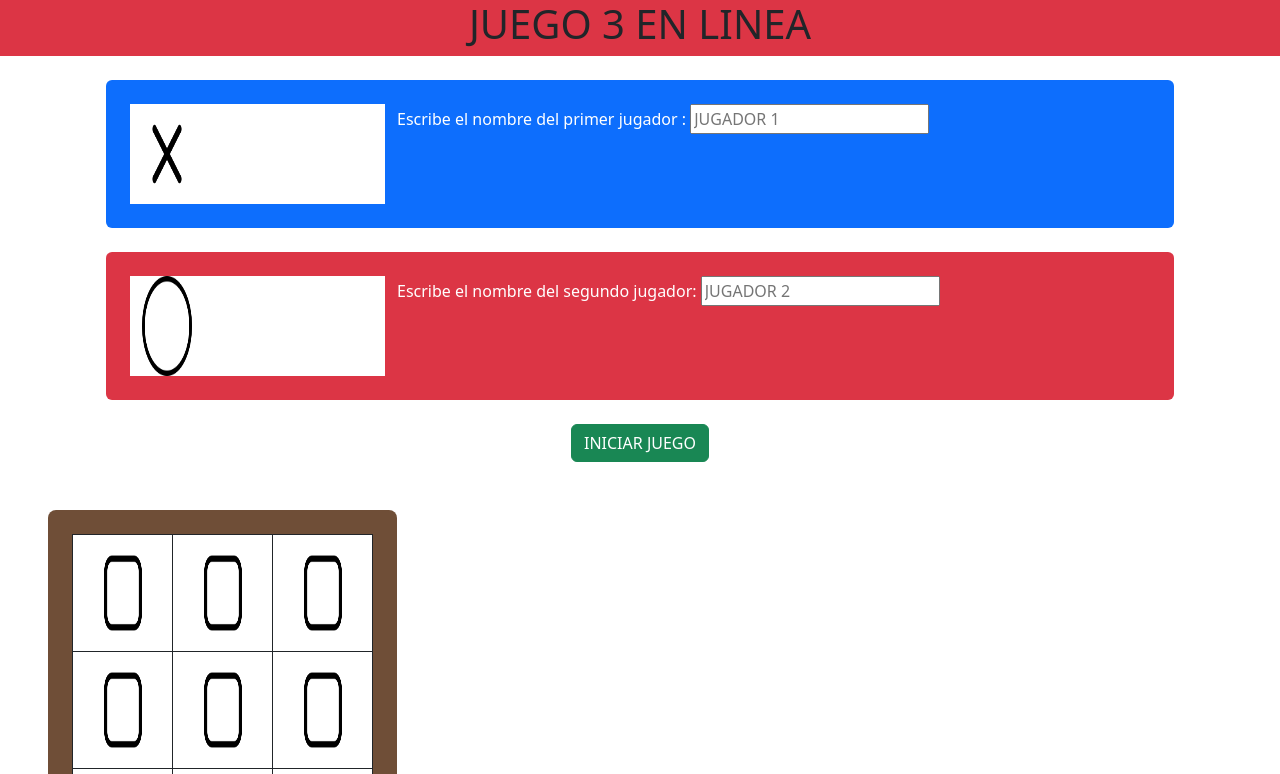
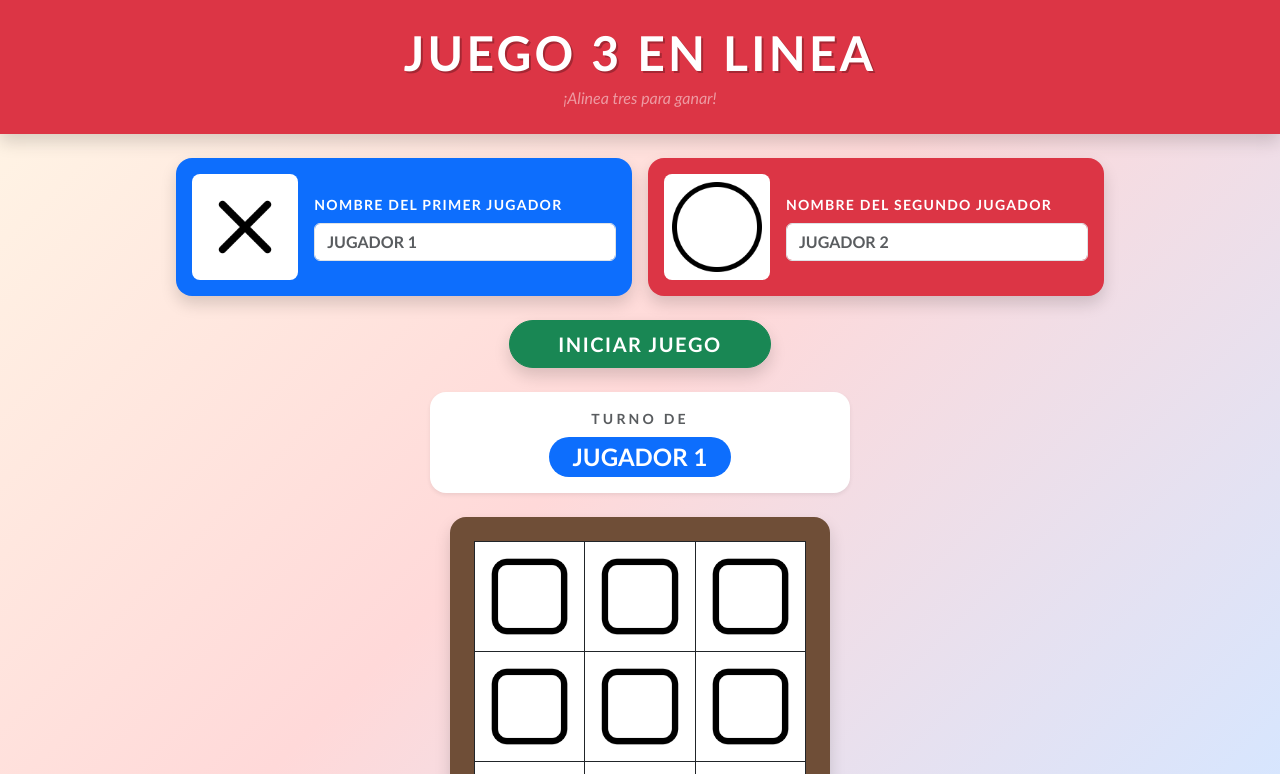
Before and after one commit to lagladario1g-tech/tresenraya, a plain HTML site: page index.html in a window 1280 px wide. Both pictures are taken after a click on the button "INICIAR JUEGO". Shown: the top 774 px of the page. Drawn offline with nearby package versions, Linux system fonts and the light colour scheme.

Commit message:
Version Final

```diff
--- a/index.html
+++ b/index.html
@@ -1,116 +1,188 @@
 <!DOCTYPE html>
-<html lang="en">
+<html lang="es">
 <head>
     <meta charset="UTF-8">
     <meta name="viewport" content="width=device-width, initial-scale=1.0">
     <title>TRES EN RAYA</title>
     <link href="https://cdn.jsdelivr.net/npm/bootstrap@5.3.9/dist/css/bootstrap.min.css" rel="stylesheet" integrity="sha384-yEPZ7jP9S0QKiUQ0m3jjsO4ProIW7wvR9gXkI7JOGa2XVsw53Yke2bsdkBbjmmiX" crossorigin="anonymous">
+</head>
+<body class="min-vh-100" style="background: linear-gradient(135deg, #fff7e6 0%, #ffd9d9 50%, #d6e6ff 100%) fixed; font-family: 'Trebuchet MS', 'Segoe UI', system-ui, sans-serif;">
 
-    <header class="bg-danger">
-        <div class="row ">
-            <div class="col-12 text-center">
-                <h1>JUEGO 3 EN LINEA</h1>
+    <!--TITULO-->
+    <header class="bg-danger text-white shadow py-4">
+        <div class="container">
+            <div class="row">
+                <div class="col-12 text-center">
+                    <h1 class="display-5 fw-bolder text-uppercase mb-1" style="letter-spacing: .2rem; text-shadow: 2px 2px 0 rgba(0,0,0,.25);">JUEGO 3 EN LINEA</h1>
+                    <p class="mb-0 fst-italic text-white-50">¡Alinea tres para ganar!</p>
+                </div>
             </div>
         </div>
     </header>
-    <!--INGRESAR JGUADORES-->
-    <section >
-        <div class="container container-lg  ">
+
+    <!--INGRESAR JUGADORES-->
+    <section class="container my-4">
+        <div class="row g-3 justify-content-center">
             <!--JUGADOR 1-->
-            <div class="row bg-primary text-white rounded m-4 p-4">
-                <div class="col-3 bg-white " >
-                    <img src="img/equis.png" alt="imagen de la equis" width="50" height="100">
-                </div>
-                <div class="col-9">
-                    <label for="nombre">Escribe el nombre del primer jugador :</label>
-                    <input type="text" id="nombre" placeholder="JUGADOR 1">
-
+            <div class="col-12 col-md-6 col-lg-5">
+                <div class="row g-0 align-items-center bg-primary text-white rounded-4 shadow p-3 h-100">
+                    <div class="col-3 col-sm-2 col-md-3 bg-white rounded-3 p-2 text-center">
+                        <img class="img-fluid" src="img/equis.png" alt="imagen de la equis">
+                    </div>
+                    <div class="col-9 col-sm-10 col-md-9 ps-3">
+                        <label for="nombre1" class="form-label fw-bold text-uppercase small" style="letter-spacing: .08rem;">Nombre del primer jugador</label>
+                        <input type="text" id="nombre1" class="form-control fw-semibold" placeholder="JUGADOR 1">
+                    </div>
                 </div>
             </div>
             <!--JUGADOR 2-->
-            <div class="row bg-danger text-white rounded m-4 p-4  ">
-                <div class="col-3 bg-white  " >
-                    <img class="" src="img/circulo.png" alt="imagen del circulo" width="50" height="100">
-                </div>
-                <div class="col-9">
-                    <label for="nombre">Escribe el nombre del segundo jugador:</label>
-                    <input type="text" id="nombre" placeholder="JUGADOR 2">
-
+            <div class="col-12 col-md-6 col-lg-5">
+                <div class="row g-0 align-items-center bg-danger text-white rounded-4 shadow p-3 h-100">
+                    <div class="col-3 col-sm-2 col-md-3 bg-white rounded-3 p-2 text-center">
+                        <img class="img-fluid" src="img/circulo.png" alt="imagen del circulo">
+                    </div>
+                    <div class="col-9 col-sm-10 col-md-9 ps-3">
+                        <label for="nombre2" class="form-label fw-bold text-uppercase small" style="letter-spacing: .08rem;">Nombre del segundo jugador</label>
+                        <input type="text" id="nombre2" class="form-control fw-semibold" placeholder="JUGADOR 2">
+                    </div>
                 </div>
             </div>
         </div>
         <!--BOTON-->
-        <div class="d-flex justify-content-center">
-        <button type="button" class="btn btn-success">INICIAR JUEGO</button>
+        <div class="d-flex justify-content-center mt-4">
+            <button type="button" id="btnIniciar" class="btn btn-success btn-lg px-5 rounded-pill shadow fw-bolder text-uppercase" style="letter-spacing: .1rem;">Iniciar juego</button>
         </div>
+    </section>
 
     <!--TURNOS-->
+    <section class="container text-center">
+        <div class="bg-white rounded-4 shadow-sm py-3 px-2 d-inline-block w-100" style="max-width: 420px;">
+            <p class="text-muted mb-2 small text-uppercase fw-bold" style="letter-spacing: .2rem;">Turno de</p>
+            <h3 class="mb-0"><span id="turno" class="badge rounded-pill fs-4 px-4 py-2 text-wrap bg-primary">JUGADOR 1</span></h3>
+        </div>
     </section>
 
-
-    </section>
     <!--TABLERO TRES EN RAYA Y JUEGO-->
-    <main>
-         <div class="p-4 m-5 rounded-3" style="background-color: #6F4E37; width: fit-content;">
-            <table class="table table-bordered border-3 border-dark text-center align-middle mb-0" style="table-layout: fixed; width: 300px; height: 300px; font-size: 3rem;">
+    <main class="container d-flex justify-content-center my-4">
+        <div class="p-3 p-sm-4 rounded-4 shadow w-100" style="background-color: #6F4E37; max-width: 380px;">
+            <table class="table table-bordered border-3 border-dark text-center align-middle mb-0 bg-white w-100" style="table-layout: fixed;">
                 <tbody>
                 <tr>
-                    <td style="width: 100px; height: 100px;">
-                        <img id="1"class="" src="img/cuadrado.jpg" alt="imagen del circulo" width="50" height="100">
-                    </td>
-                    <td style="width: 100px; height: 100px;">
-                        <img class="" src="img/cuadrado.jpg" alt="imagen del circulo" width="50" height="100">
-                    </td>
-
-                    <td style="width: 100px; height: 100px;">
-                        <img class="" src="img/cuadrado.jpg" alt="imagen del circulo" width="50" height="100">
-                    </td>
+                    <td class="p-1"><img id="c0" class="img-fluid w-100" src="img/cuadrado.jpg" alt="casilla"></td>
+                    <td class="p-1"><img id="c1" class="img-fluid w-100" src="img/cuadrado.jpg" alt="casilla"></td>
+                    <td class="p-1"><img id="c2" class="img-fluid w-100" src="img/cuadrado.jpg" alt="casilla"></td>
                 </tr>
                 <tr>
-                    <td style="width: 100px; height: 100px;">
-                        <img class="" src="img/cuadrado.jpg" alt="imagen del circulo" width="50" height="100">
-                    </td>
-                    <td style="width: 100px; height: 100px;">
-                        <img class="" src="img/cuadrado.jpg" alt="imagen del circulo" width="50" height="100">
-                    </td>
-                    <td style="width: 100px; height: 100px;">
-                        <img class="" src="img/cuadrado.jpg" alt="imagen del circulo" width="50" height="100">
-                    </td>
+                    <td class="p-1"><img id="c3" class="img-fluid w-100" src="img/cuadrado.jpg" alt="casilla"></td>
+                    <td class="p-1"><img id="c4" class="img-fluid w-100" src="img/cuadrado.jpg" alt="casilla"></td>
+                    <td class="p-1"><img id="c5" class="img-fluid w-100" src="img/cuadrado.jpg" alt="casilla"></td>
                 </tr>
                 <tr>
-                    <td style="width: 100px; height: 100px;">
-                        <img class="" src="img/cuadrado.jpg" alt="imagen del circulo" width="50" height="100">
-                    </td>
-                    <td style="width: 100px; height: 100px;">
-                        <img class="" src="img/cuadrado.jpg" alt="imagen del circulo" width="50" height="100">
-                    </td>
-                    <td style="width: 100px; height: 100px;">
-                        <img class="" src="img/cuadrado.jpg" alt="imagen del circulo" width="50" height="100">
-                    </td>
+                    <td class="p-1"><img id="c6" class="img-fluid w-100" src="img/cuadrado.jpg" alt="casilla"></td>
+                    <td class="p-1"><img id="c7" class="img-fluid w-100" src="img/cuadrado.jpg" alt="casilla"></td>
+                    <td class="p-1"><img id="c8" class="img-fluid w-100" src="img/cuadrado.jpg" alt="casilla"></td>
                 </tr>
                 </tbody>
             </table>
-            </div>
+        </div>
     </main>
+
     <script>
-        // 1. Seleccionamos la imagen por su ID
-        const imagen = document.getElementById("1");
+        // ====== IMAGENES ======
+        const imgVacio  = "img/cuadrado.jpg";
+        const imgEquis  = "img/equis.png";
+        const imgCirculo = "img/circulo.png";
 
-        // 2. Definimos las rutas de las imágenes
-        const imagenUno = "cuadrado.jpg";
-        const imagenDos = "equis.png";
+        // ====== ESTADO DEL JUEGO ======
+        // Matriz 3x3: null = vacío, "X" o "O" = jugada
+        let tablero = [
+            [null, null, null],
+            [null, null, null],
+            [null, null, null]
+        ];
 
-        // 3. Agregamos un escuchador de eventos para cuando se haga clic
-        imagen.addEventListener("click", () => {
-        // Comprobamos cuál es la imagen actual y cambiamos a la otra
-        if (imagen.src.includes(imagenUno)) {
-            imagen.src = imagenDos;
-        } else {
-            imagen.src = imagenUno;
-        }
+        let nombres = ["JUGADOR 1", "JUGADOR 2"];
+        let turnoActual = 0;          // 0 = jugador 1 (X), 1 = jugador 2 (O)
+        let juegoTerminado = false;
+        const simbolos = ["X", "O"];
+        const imagenes = [imgEquis, imgCirculo];
+        const claseBadge = "badge rounded-pill fs-4 px-4 py-2 text-wrap ";
+
+        // ====== ELEMENTOS ======
+        const spanTurno = document.getElementById("turno");
+        const btnIniciar = document.getElementById("btnIniciar");
+
+        // ====== INICIAR JUEGO ======
+        btnIniciar.addEventListener("click", () => {
+            nombres[0] = document.getElementById("nombre1").value || "JUGADOR 1";
+            nombres[1] = document.getElementById("nombre2").value || "JUGADOR 2";
+            reiniciar();
         });
 
+        function reiniciar() {
+            tablero = [
+                [null, null, null],
+                [null, null, null],
+                [null, null, null]
+            ];
+            turnoActual = 0;          // siempre empieza el jugador 1
+            juegoTerminado = false;
+            for (let i = 0; i < 9; i++) {
+                document.getElementById("c" + i).src = imgVacio;
+            }
+            mostrarTurno();
+        }
 
+        function mostrarTurno() {
+            spanTurno.textContent = nombres[turnoActual];
+            spanTurno.className = claseBadge + (turnoActual === 0 ? "bg-primary" : "bg-danger");
+        }
+
+        // ====== CLICK EN CASILLAS ======
+        for (let i = 0; i < 9; i++) {
+            document.getElementById("c" + i).style.cursor = "pointer";
+            document.getElementById("c" + i).addEventListener("click", () => jugar(i));
+        }
+
+        function jugar(indice) {
+            const fila = Math.floor(indice / 3);
+            const col = indice % 3;
+
+            if (juegoTerminado) return;              // ya hay ganador
+            if (tablero[fila][col] !== null) return; // casilla ocupada
+
+            // Guardar en la matriz y cambiar la imagen
+            tablero[fila][col] = simbolos[turnoActual];
+            document.getElementById("c" + indice).src = imagenes[turnoActual];
+
+            if (hayGanador(simbolos[turnoActual])) {
+                juegoTerminado = true;
+                spanTurno.textContent = "¡Ganó " + nombres[turnoActual] + "!";
+                spanTurno.className = claseBadge + "bg-success";
+                return;
+            }
+
+            // Cambiar turno
+            turnoActual = turnoActual === 0 ? 1 : 0;
+            mostrarTurno();
+        }
+
+        // ====== COMPROBAR GANADOR ======
+        function hayGanador(s) {
+            // Horizontales
+            for (let f = 0; f < 3; f++) {
+                if (tablero[f][0] === s && tablero[f][1] === s && tablero[f][2] === s) return true;
+            }
+            // Verticales
+            for (let c = 0; c < 3; c++) {
+                if (tablero[0][c] === s && tablero[1][c] === s && tablero[2][c] === s) return true;
+            }
+            // Diagonales
+            if (tablero[0][0] === s && tablero[1][1] === s && tablero[2][2] === s) return true;
+            if (tablero[0][2] === s && tablero[1][1] === s && tablero[2][0] === s) return true;
+
+            return false;
+        }
     </script>
     <script src="https://cdn.jsdelivr.net/npm/bootstrap@5.3.9/dist/js/bootstrap.bundle.min.js" integrity="sha384-WyOxWvTyr1QaMPfiPJSv76iReVthorl5uWlFtZPyK0IEB0hGzo9y5Bp9mYanr8Bu" crossorigin="anonymous"></script>
 </body>
```
